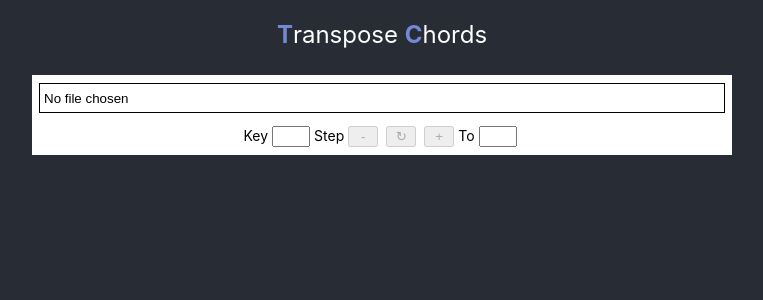
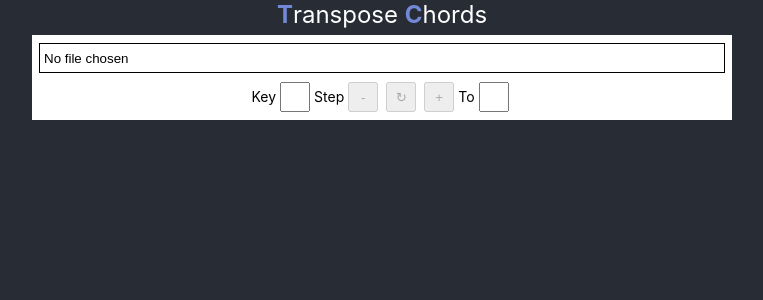
Before and after one commit to maddumajohnerick/transpose-chords, a React (Create React App) app: page / in a window 1280 px wide. Shown: the top 300 px of the page, without its empty margins (258-1021 px from the left). Built offline with nearby package versions, Linux system fonts and the light colour scheme.

Commit message:
style update

```diff
--- a/src/App.css
+++ b/src/App.css
@@ -17,7 +17,7 @@
 
 h2 {
   font-weight: 400;
-  margin: 20px 0px;
+  margin: 0px;
   font-size: 24px;
   height: 35px;
 }
@@ -29,11 +29,11 @@ span {
 
 .container {
   width: 100%;
-  height: calc(100% - 180px);
+  height: calc(100% - 150px);
 }
 
 .setting {
-  height: 80px;
+  height: 85px;
   box-sizing: border-box;
   background-color: white;
   text-align: left;
@@ -77,10 +77,14 @@ input[type='file']:after {
 input[type='text'],
 input[type='number'] {
   width: 30px;
+  height: 30px;
   margin: 0px 4px;
+  padding: 4px;
+  box-sizing: border-box;
 }
 
 button {
+  height: 30px;
   width: 30px;
   margin: 0px 4px;
 }
@@ -92,6 +96,8 @@ button {
 }
 
 textarea {
+  padding: 8px;
+  box-sizing: border-box;
   width: calc(100% - 4px);
   border: 0px;
   resize: none;
```
